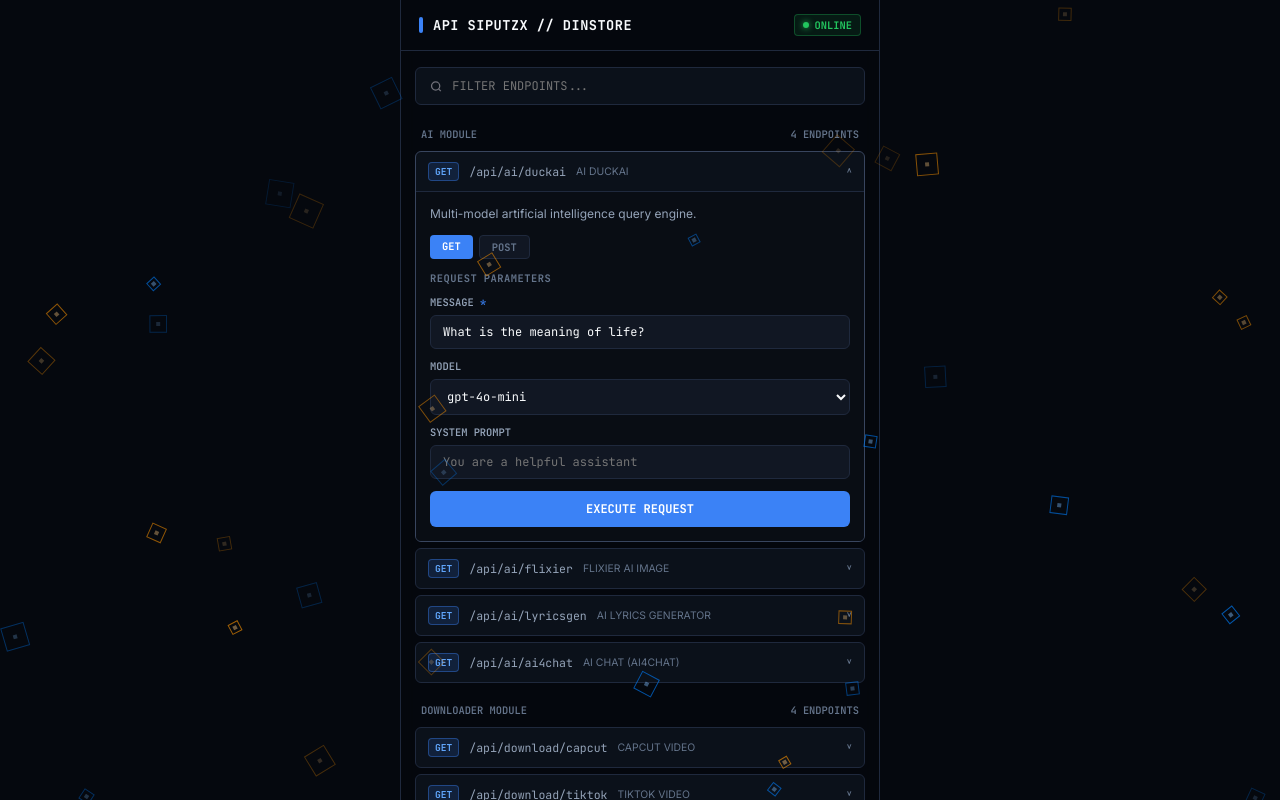
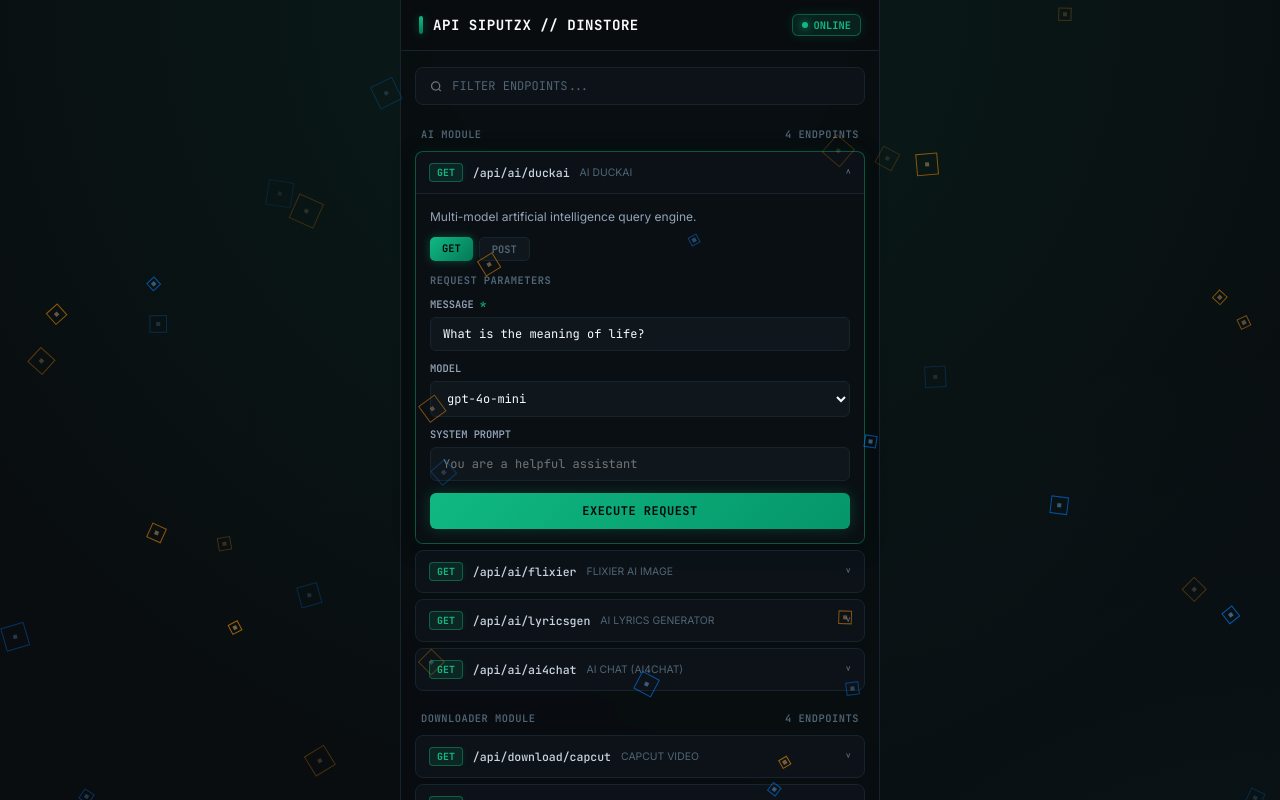
Before and after one commit to dintod12/api, a React (Vite) app: page / in a window 1280 px wide. Shown: the top 800 px of the page. Built offline with nearby package versions, Linux system fonts and the light colour scheme.

Commit message:
Update style.css

```diff
--- a/src/style.css
+++ b/src/style.css
@@ -1,20 +1,33 @@
-@import url('https://fonts.googleapis.com/css2?family=JetBrains+Mono:wght@400;500;600;700&family=Inter:wght@400;500;600;700&display=swap');
+@import url('https://fonts.googleapis.com/css2?family=JetBrains+Mono:wght@400;500;600;700&family=Inter:wght@400;500;600;700;800&display=swap');
 
 :root {
-  --canvas-black: #05080e;
-  --panel-bg: rgba(13, 18, 28, 0.9);
-  --drawer-bg: rgba(9, 13, 21, 0.95);
-  --input-bg: #111723;
-  --term-bg: #030508;
-  --border: #1f293d;
-  --neon-blue: #3b82f6;
-  --neon-blue-hover: #2563eb;
-  --neon-cyan: #06b6d4;
-  --neon-green: #22c55e;
-  --neon-amber: #f59e0b;
+  /* Sidownload Dinn Signature Theme Palette */
+  --dinn-bg: #090d10;
+  --dinn-canvas: #06090c;
+  --dinn-panel: rgba(13, 19, 24, 0.92);
+  --dinn-drawer: #0a0f14;
+  --dinn-input: #0f171d;
+  --dinn-terminal: #040709;
+
+  --dinn-border: #18242d;
+  --dinn-border-hover: #223644;
+
+  /* Primary Mint/Emerald Glow */
+  --primary-emerald: #10b981;
+  --primary-emerald-hover: #059669;
+  --emerald-glow: rgba(16, 185, 129, 0.35);
+  --emerald-dim: rgba(16, 185, 129, 0.12);
+  --emerald-border: rgba(16, 185, 129, 0.4);
+
+  /* Secondary Accents */
+  --cyan-accent: #06b6d4;
+  --amber-accent: #f59e0b;
+  --red-accent: #f43f5e;
+
+  /* Typography */
   --text-pure: #f8fafc;
   --text-muted: #94a3b8;
-  --text-dim: #64748b;
+  --text-dim: #506575;
 }
 
 * {
@@ -24,13 +37,17 @@
 }
 
 body {
-  background-color: var(--canvas-black);
+  background-color: var(--dinn-bg);
+  background-image:
+    radial-gradient(circle at 50% 0%, rgba(16, 185, 129, 0.09) 0%, transparent 60%),
+    radial-gradient(circle at 100% 100%, rgba(6, 182, 212, 0.05) 0%, transparent 50%);
   color: var(--text-pure);
   font-family: 'Inter', -apple-system, sans-serif;
   min-height: 100vh;
   overflow-x: hidden;
 }
 
+/* Background Canvas Partikel Kotak */
 .cube-canvas {
   position: fixed;
   top: 0;
@@ -52,25 +69,28 @@ body {
 .main-viewport {
   width: 100%;
   max-width: 480px;
-  background-color: rgba(5, 8, 14, 0.85);
-  backdrop-filter: blur(8px);
-  border-left: 1px solid var(--border);
-  border-right: 1px solid var(--border);
+  background-color: rgba(9, 13, 16, 0.88);
+  backdrop-filter: blur(12px);
+  -webkit-backdrop-filter: blur(12px);
+  border-left: 1px solid var(--dinn-border);
+  border-right: 1px solid var(--dinn-border);
   min-height: 100vh;
   display: flex;
   flex-direction: column;
   padding-bottom: 40px;
 }
 
+/* Navbar Top Bar */
 .header-bar {
   display: flex;
   justify-content: space-between;
   align-items: center;
   padding: 14px 18px;
-  border-bottom: 1px solid var(--border);
+  border-bottom: 1px solid var(--dinn-border);
   position: sticky;
   top: 0;
-  background-color: rgba(5, 8, 14, 0.95);
+  background-color: rgba(9, 13, 16, 0.95);
+  backdrop-filter: blur(10px);
   z-index: 10;
 }
 
@@ -82,49 +102,59 @@ body {
 
 .brand-dot {
   width: 4px;
-  height: 16px;
-  background-color: var(--neon-blue);
+  height: 18px;
+  background: linear-gradient(180deg, var(--primary-emerald), #047857);
   border-radius: 2px;
+  box-shadow: 0 0 10px var(--emerald-glow);
 }
 
 .brand-title {
   font-family: 'JetBrains Mono', monospace;
-  font-size: 0.85rem;
+  font-size: 0.88rem;
   font-weight: 700;
   letter-spacing: 0.5px;
+  color: var(--text-pure);
 }
 
 .status-pill {
   display: flex;
   align-items: center;
   gap: 6px;
-  background: rgba(34, 197, 94, 0.1);
-  border: 1px solid rgba(34, 197, 94, 0.3);
-  color: var(--neon-green);
+  background: var(--emerald-dim);
+  border: 1px solid var(--emerald-border);
+  color: var(--primary-emerald);
   font-family: 'JetBrains Mono', monospace;
   font-size: 0.65rem;
   font-weight: 700;
-  padding: 3px 8px;
-  border-radius: 4px;
+  padding: 3px 9px;
+  border-radius: 6px;
+  box-shadow: 0 0 12px rgba(16, 185, 129, 0.15);
 }
 
 .live-spark {
   width: 6px;
   height: 6px;
-  background-color: var(--neon-green);
+  background-color: var(--primary-emerald);
   border-radius: 50%;
-  box-shadow: 0 0 6px var(--neon-green);
+  box-shadow: 0 0 8px var(--primary-emerald);
 }
 
+/* Filter Input Box */
 .filter-block {
   display: flex;
   align-items: center;
   gap: 10px;
   margin: 16px 14px 10px;
   padding: 10px 14px;
-  background-color: var(--panel-bg);
-  border: 1px solid var(--border);
-  border-radius: 6px;
+  background-color: var(--dinn-panel);
+  border: 1px solid var(--dinn-border);
+  border-radius: 8px;
+  transition: border-color 0.2s ease, box-shadow 0.2s ease;
+}
+
+.filter-block:focus-within {
+  border-color: var(--primary-emerald);
+  box-shadow: 0 0 12px rgba(16, 185, 129, 0.15);
 }
 
 .filter-block input {
@@ -137,6 +167,11 @@ body {
   width: 100%;
 }
 
+.filter-block input::placeholder {
+  color: var(--text-dim);
+}
+
+/* Modules Flow */
 .modules-stack {
   padding: 8px 14px;
   display: flex;
@@ -158,6 +193,8 @@ body {
   font-size: 0.65rem;
   font-weight: 600;
   color: var(--text-dim);
+  text-transform: uppercase;
+  letter-spacing: 0.5px;
 }
 
 .endpoints-flow {
@@ -166,23 +203,29 @@ body {
   gap: 6px;
 }
 
+/* Endpoint Card */
 .ep-card {
-  background-color: var(--panel-bg);
-  border: 1px solid var(--border);
-  border-radius: 6px;
+  background-color: var(--dinn-panel);
+  border: 1px solid var(--dinn-border);
+  border-radius: 8px;
   overflow: hidden;
-  transition: border-color 0.15s ease;
+  transition: border-color 0.18s ease, box-shadow 0.18s ease;
+}
+
+.ep-card:hover {
+  border-color: var(--dinn-border-hover);
 }
 
 .ep-card.expanded {
-  border-color: #38455e;
+  border-color: var(--emerald-border);
+  box-shadow: 0 4px 20px rgba(0, 0, 0, 0.4), 0 0 15px rgba(16, 185, 129, 0.08);
 }
 
 .ep-card-head {
   display: flex;
   justify-content: space-between;
   align-items: center;
-  padding: 10px 12px;
+  padding: 11px 13px;
   cursor: pointer;
 }
 
@@ -194,20 +237,22 @@ body {
 }
 
 .get-tag {
-  background-color: rgba(59, 130, 246, 0.15);
-  border: 1px solid rgba(59, 130, 246, 0.4);
-  color: #60a5fa;
+  background-color: var(--emerald-dim);
+  border: 1px solid var(--emerald-border);
+  color: var(--primary-emerald);
   font-family: 'JetBrains Mono', monospace;
-  font-size: 0.6rem;
+  font-size: 0.62rem;
   font-weight: 700;
-  padding: 2px 6px;
+  padding: 2px 7px;
   border-radius: 4px;
+  box-shadow: 0 0 8px rgba(16, 185, 129, 0.1);
 }
 
 .ep-path-txt {
   font-family: 'JetBrains Mono', monospace;
   font-size: 0.72rem;
-  color: var(--text-muted);
+  color: #cbd5e1;
+  font-weight: 500;
 }
 
 .ep-alias-txt {
@@ -222,10 +267,11 @@ body {
   font-size: 0.75rem;
 }
 
+/* Endpoint Drawer Body */
 .ep-body {
   padding: 14px;
-  border-top: 1px solid var(--border);
-  background-color: var(--drawer-bg);
+  border-top: 1px solid var(--dinn-border);
+  background-color: var(--dinn-drawer);
   display: flex;
   flex-direction: column;
   gap: 12px;
@@ -234,7 +280,7 @@ body {
 .ep-desc-txt {
   font-size: 0.75rem;
   color: var(--text-muted);
-  line-height: 1.4;
+  line-height: 1.45;
 }
 
 .method-toggles {
@@ -247,18 +293,19 @@ body {
   font-size: 0.65rem;
   font-weight: 700;
   padding: 4px 12px;
-  border-radius: 4px;
+  border-radius: 5px;
 }
 
 .m-pill.active {
-  background-color: var(--neon-blue);
-  color: #fff;
+  background: linear-gradient(135deg, var(--primary-emerald), #047857);
+  color: #030709;
+  box-shadow: 0 0 10px var(--emerald-glow);
 }
 
 .m-pill.muted {
-  background-color: var(--input-bg);
+  background-color: var(--dinn-input);
   color: var(--text-dim);
-  border: 1px solid var(--border);
+  border: 1px solid var(--dinn-border);
 }
 
 .params-area {
@@ -289,53 +336,60 @@ body {
 }
 
 .req-point {
-  color: var(--neon-blue);
+  color: var(--primary-emerald);
 }
 
 .form-item input, .form-item select {
-  background-color: var(--input-bg);
-  border: 1px solid var(--border);
+  background-color: var(--dinn-input);
+  border: 1px solid var(--dinn-border);
   border-radius: 6px;
   color: var(--text-pure);
   padding: 8px 12px;
   font-family: 'JetBrains Mono', monospace;
   font-size: 0.75rem;
   outline: none;
+  transition: border-color 0.2s, box-shadow 0.2s;
 }
 
 .form-item input:focus, .form-item select:focus {
-  border-color: var(--neon-blue);
+  border-color: var(--primary-emerald);
+  box-shadow: 0 0 10px rgba(16, 185, 129, 0.2);
 }
 
+/* Execute Button */
 .btn-exec {
-  background-color: var(--neon-blue);
-  color: #ffffff;
+  background: linear-gradient(135deg, var(--primary-emerald), #059669);
+  color: #03070a;
   border: none;
   border-radius: 6px;
   padding: 10px;
   font-family: 'JetBrains Mono', monospace;
   font-size: 0.75rem;
   font-weight: 700;
+  letter-spacing: 0.5px;
   cursor: pointer;
-  transition: background-color 0.15s;
+  box-shadow: 0 0 15px rgba(16, 185, 129, 0.25);
+  transition: transform 0.1s ease, box-shadow 0.2s ease;
 }
 
 .btn-exec:hover:not(:disabled) {
-  background-color: var(--neon-blue-hover);
+  box-shadow: 0 0 22px rgba(16, 185, 129, 0.45);
+  transform: translateY(-1px);
 }
 
 .btn-exec:disabled {
-  opacity: 0.6;
+  opacity: 0.5;
   cursor: not-allowed;
 }
 
-/* Response Box Layout */
+/* Response Terminal Box */
 .response-box {
-  background-color: var(--term-bg);
-  border: 1px solid var(--border);
-  border-radius: 6px;
+  background-color: var(--dinn-terminal);
+  border: 1px solid var(--dinn-border);
+  border-radius: 8px;
   overflow: hidden;
   margin-top: 4px;
+  box-shadow: inset 0 2px 10px rgba(0, 0, 0, 0.6);
 }
 
 .response-box-head {
@@ -343,8 +397,8 @@ body {
   justify-content: space-between;
   align-items: center;
   padding: 8px 12px;
-  border-bottom: 1px solid var(--border);
-  background-color: #080d14;
+  border-bottom: 1px solid var(--dinn-border);
+  background-color: #070c10;
 }
 
 .tabs-cluster {
@@ -361,11 +415,12 @@ body {
   color: var(--text-dim);
   cursor: pointer;
   padding: 2px 0;
+  transition: color 0.15s;
 }
 
 .tab-btn.active {
-  color: var(--neon-blue);
-  border-bottom: 1px solid var(--neon-blue);
+  color: var(--primary-emerald);
+  border-bottom: 1px solid var(--primary-emerald);
 }
 
 .head-right-actions {
@@ -376,22 +431,24 @@ body {
 
 .copy-trigger {
   background: transparent;
-  border: none;
+  border: 1px solid transparent;
   color: var(--text-dim);
   cursor: pointer;
   display: grid;
   place-items: center;
-  padding: 3px;
+  padding: 3px 5px;
   border-radius: 4px;
+  transition: all 0.15s ease;
 }
 
 .copy-trigger:hover {
-  color: var(--text-pure);
-  background: rgba(255, 255, 255, 0.05);
+  color: var(--primary-emerald);
+  border-color: var(--emerald-border);
+  background: var(--emerald-dim);
 }
 
 .copied-flag {
-  color: var(--neon-green);
+  color: var(--primary-emerald);
   font-size: 0.75rem;
   font-weight: 700;
 }
@@ -403,11 +460,11 @@ body {
 }
 
 .status-tag.ok {
-  color: var(--neon-green);
+  color: var(--primary-emerald);
 }
 
 .status-tag.err {
-  color: #ef4444;
+  color: var(--red-accent);
 }
 
 .latency-lbl {
@@ -421,20 +478,21 @@ body {
   font-family: 'JetBrains Mono', monospace;
   font-size: 0.72rem;
   line-height: 1.5;
-  max-height: 240px;
+  max-height: 250px;
   overflow-y: auto;
   white-space: pre-wrap;
   word-break: break-all;
 }
 
 .code-green {
-  color: #4ade80;
+  color: #34d399;
+  text-shadow: 0 0 6px rgba(52, 211, 153, 0.2);
 }
 
 .code-cyan {
-  color: #38bdf8;
+  color: var(--cyan-accent);
 }
 
 .code-yellow {
-  color: #facc15;
+  color: var(--amber-accent);
 }
```
